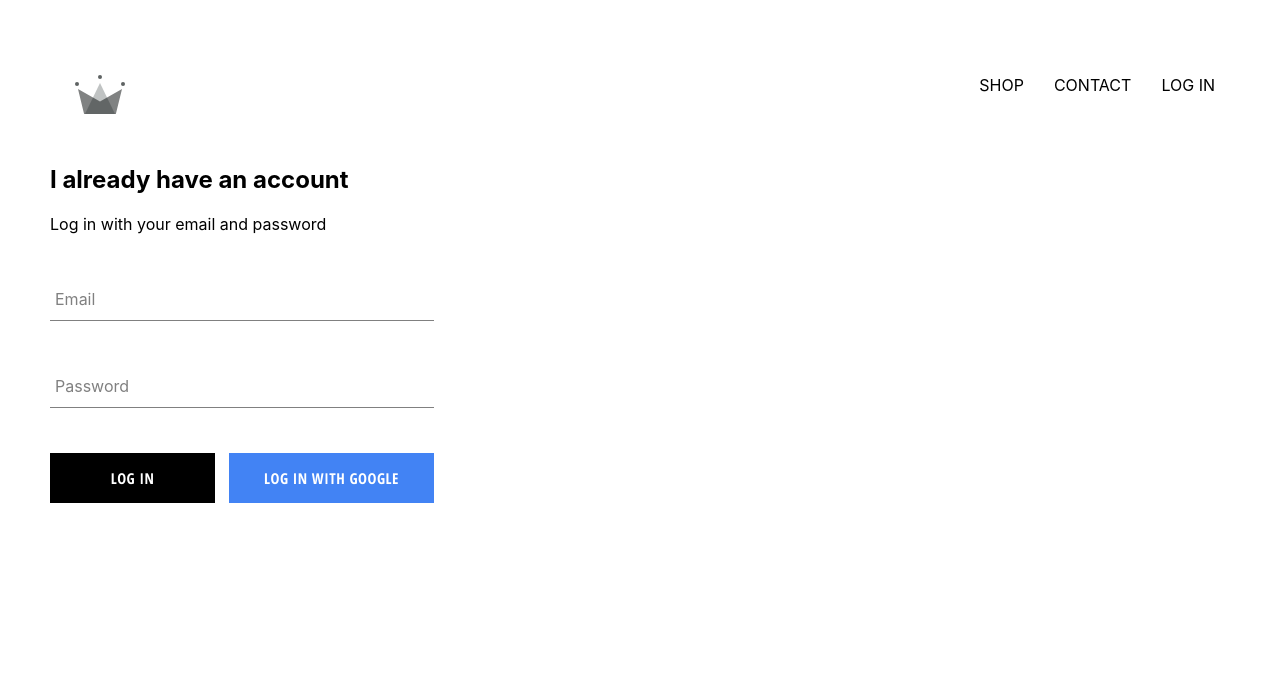
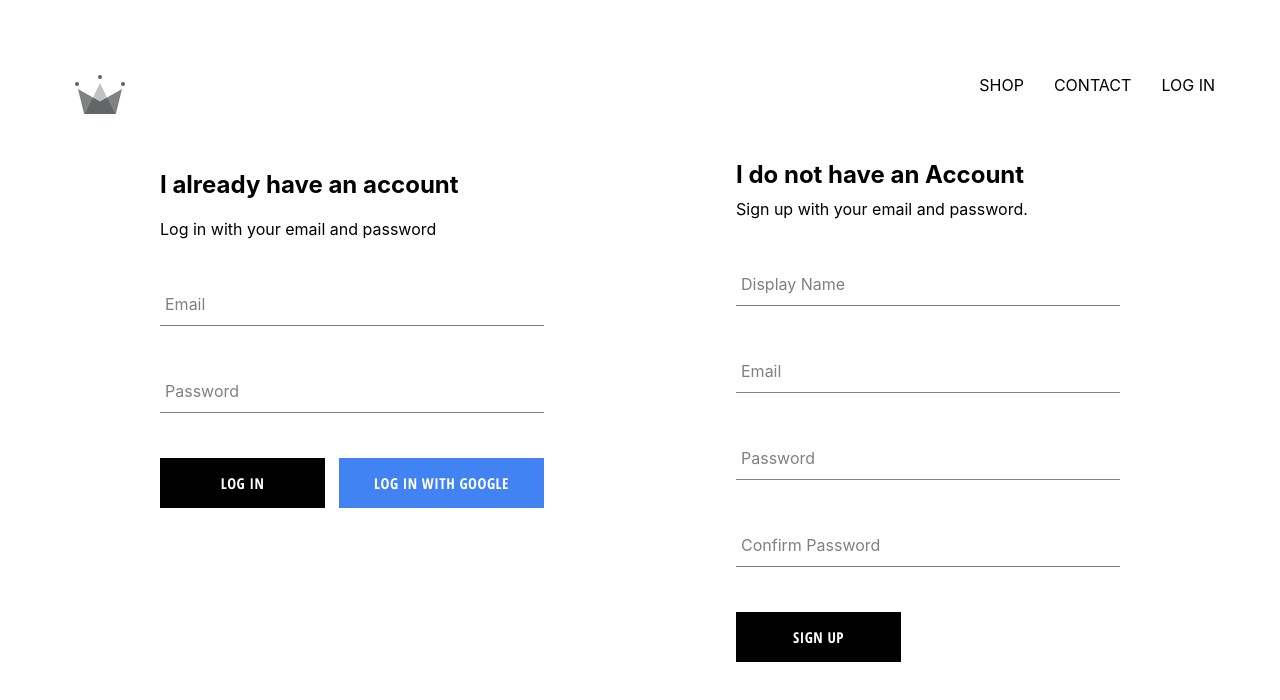
Before and after one commit to mano659/dr-clothing, a React (Create React App) app: page /login in a window 1280 px wide. Shown: the top 700 px of the page. Built offline with nearby package versions, Linux system fonts and the light colour scheme; no server answers.

Commit message:
added firebase authentication to store users into database

```diff
--- a/src/App.js
+++ b/src/App.js
@@ -4,7 +4,7 @@ import HomePage from "./pages/homepage/homepage";
 import ShopPage from "./pages/shoppage/shop";
 import LoginPage from "./pages/loginpage/loginpage";
 import Header from "./components/header/header";
-import { auth } from "./firebase/firebase.utils";
+import { auth, createUserProfileDocument } from "./firebase/firebase.utils";
 
 import "./App.css";
 
@@ -25,8 +25,22 @@ class App extends React.Component {
   unsubscribeFromAuth = null;
 
   componentDidMount() {
-    this.unsubscribeFromAuth = auth.onAuthStateChanged((user) => {
-      this.setState({ currentUser: user });
+    this.unsubscribeFromAuth = auth.onAuthStateChanged(async (userAuth) => {
+      if (userAuth) {
+        const useRef = await createUserProfileDocument(userAuth);
+
+        useRef.onSnapshot((snapshot) => {
+          this.setState({
+            currentUser: {
+              id: snapshot.id,
+              ...snapshot.data(),
+            },
+          });
+        });
+      }
+      this.setState({
+        currentUser: userAuth,
+      });
     });
   }
 
--- /dev/null
+++ b/src/components/sign-up/sign-up.jsx
@@ -0,0 +1,104 @@
+import React from "react";
+
+import FormInput from "../form-input/form-input";
+import CustomButton from "../custom-button/custom-button";
+
+import { auth, createUserProfileDocument } from "../../firebase/firebase.utils";
+
+import "./sign-up.scss";
+
+class SignUp extends React.Component {
+  constructor() {
+    super();
+
+    this.state = {
+      displayName: "",
+      email: "",
+      password: "",
+      confirmPassword: "",
+    };
+  }
+
+  handlesubmit = async (event) => {
+    event.preventDefault();
+
+    const { displayName, email, password, confirmPassword } = this.state;
+
+    if (password !== confirmPassword) {
+      alert("Passwords didn't match!");
+      return;
+    }
+
+    try {
+      const { user } = await auth.createUserWithEmailAndPassword(
+        email,
+        password
+      );
+
+      createUserProfileDocument(user, { displayName });
+
+      this.setState({
+        displayName: "",
+        email: "",
+        password: "",
+        confirmPassword: "",
+      });
+    } catch (error) {
+      console.error(error);
+    }
+  };
+
+  handleChange = (event) => {
+    const { name, value } = event.target;
+
+    this.setState({
+      [name]: value,
+    });
+  };
+  render() {
+    const { displayName, email, password, confirmPassword } = this.state;
+    return (
+      <div className="sign-up">
+        <h2 className="title">I do not have an Account</h2>
+        <span>Sign up with your email and password.</span>
+        <form onSubmit={this.handlesubmit} className="sign-up-form">
+          <FormInput
+            type="text"
+            name="displayName"
+            value={displayName}
+            onChange={this.handleChange}
+            label="Display Name"
+            required
+          ></FormInput>
+          <FormInput
+            type="email"
+            name="email"
+            value={email}
+            onChange={this.handleChange}
+            label="Email"
+            required
+          ></FormInput>
+          <FormInput
+            type="password"
+            name="password"
+            value={password}
+            onChange={this.handleChange}
+            label="Password"
+            required
+          ></FormInput>
+          <FormInput
+            type="password"
+            name="confirmPassword"
+            value={confirmPassword}
+            onChange={this.handleChange}
+            label="Confirm Password"
+            required
+          ></FormInput>
+          <CustomButton type="submit">SIGN UP</CustomButton>
+        </form>
+      </div>
+    );
+  }
+}
+
+export default SignUp;
--- /dev/null
+++ b/src/components/sign-up/sign-up.scss
@@ -0,0 +1,9 @@
+.sign-up {
+  display: flex;
+  flex-direction: column;
+  width: 30vw;
+
+  .title {
+    margin: 10px 0;
+  }
+}
--- a/src/firebase/firebase.utils.js
+++ b/src/firebase/firebase.utils.js
@@ -16,6 +16,31 @@ const config = {
 
 firebase.initializeApp(config);
 
+export const createUserProfileDocument = async (userAuth, additionalData) => {
+  if (!userAuth) return;
+
+  const userRef = firestore.doc(`users/${userAuth.uid}`);
+
+  const snapShot = await userRef.get();
+
+  if (!snapShot.exists) {
+    const { displayName, email } = userAuth;
+    const createdAt = new Date();
+    try {
+      await userRef.set({
+        displayName,
+        email,
+        createdAt,
+        ...additionalData,
+      });
+    } catch (error) {
+      console.log("error creating user", error.message);
+    }
+  }
+
+  return userRef;
+};
+
 export const auth = firebase.auth();
 export const firestore = firebase.firestore();
 
--- a/src/pages/loginpage/loginpage.jsx
+++ b/src/pages/loginpage/loginpage.jsx
@@ -1,11 +1,12 @@
 import React from "react";
 import Login from "../../components/log-in/log-in";
-
+import SignUp from "../../components/sign-up/sign-up";
 import "./loginpage.scss";
 
 const LoginPage = () => (
   <div className="sign-in-and-sign-up">
     <Login></Login>
+    <SignUp></SignUp>
   </div>
 );
 
--- a/src/pages/loginpage/loginpage.scss
+++ b/src/pages/loginpage/loginpage.scss
@@ -0,0 +1,6 @@
+.sign-in-and-sign-up {
+  width: 75vw;
+  display: flex;
+  justify-content: space-between;
+  margin: 30px auto;
+}
```
